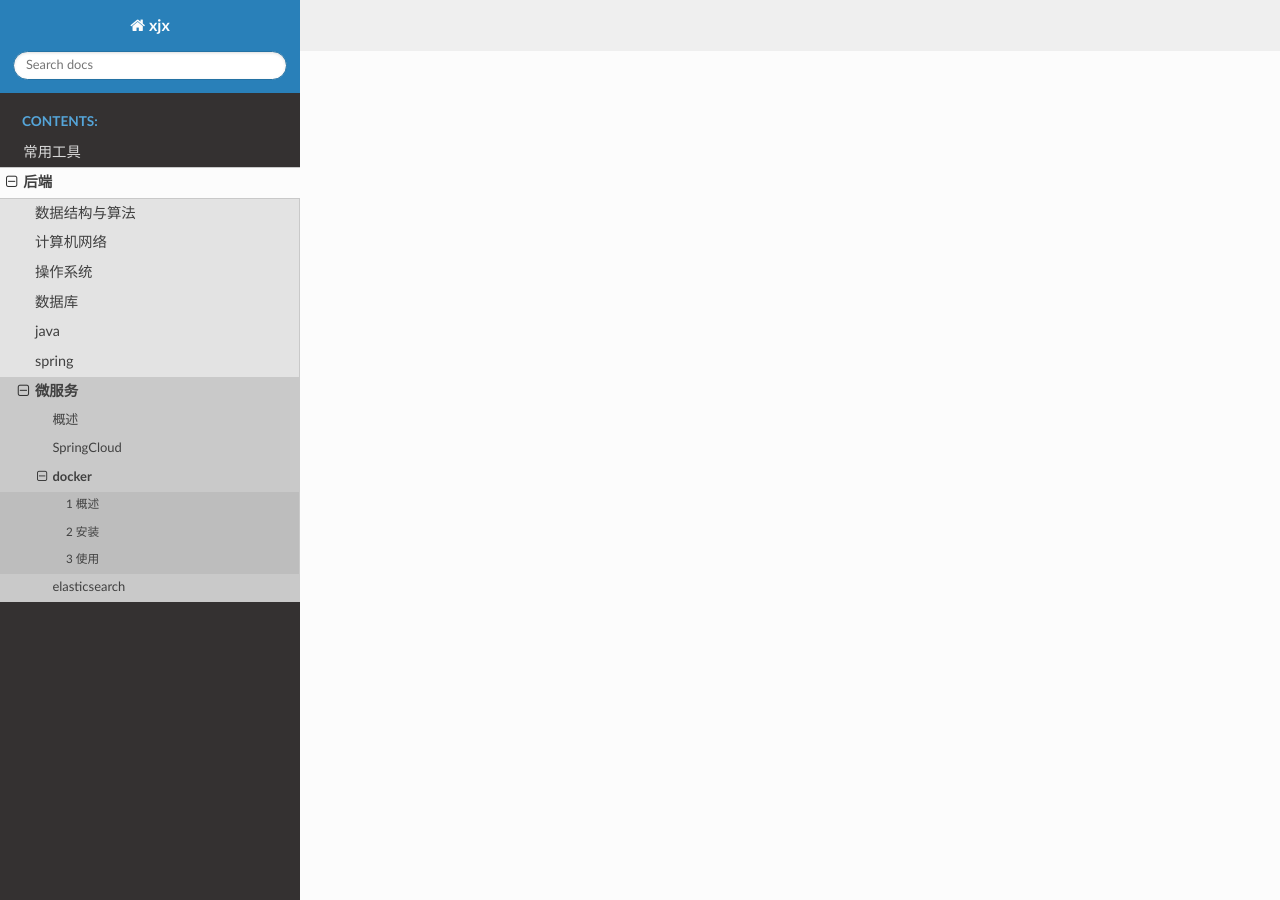
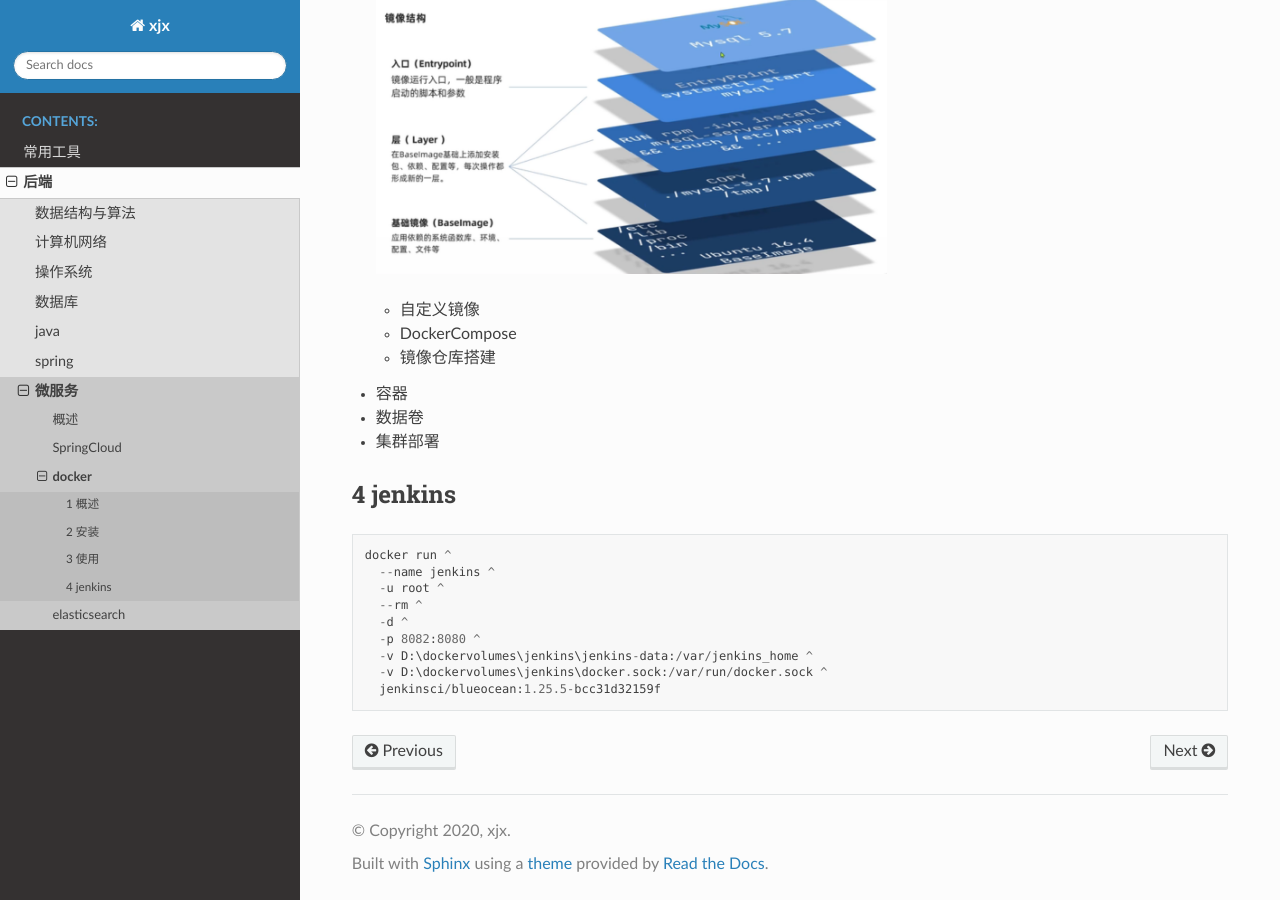
Before and after one commit to zzpandaman/wiki, a Sphinx documentation site: the page built from source/backend/microservice/docker.md, in a window 1280 px wide and 900 px high, scrolled down 849 px. Built offline with Sphinx 7.4.7 and the Read the Docs theme 2.0.0, drawn with Linux system fonts in a browser that asks for light colours; pages that are not in the unit, such as notebooks, are missing from menus.

Commit message:
microsercice

````diff
--- a/source/backend/microservice/docker.md
+++ b/source/backend/microservice/docker.md
@@ -12,10 +12,30 @@
 
 - 镜像
 	- 命令
+
+	<img src="../../_static/img/docker_img.png" width="60%" height="60%">
+
 	- 镜像结构
+
+	<img src="../../_static/img/docker_img1.png" width="60%" height="60%">
+
 	- 自定义镜像
 	- DockerCompose
 	- 镜像仓库搭建
 - 容器
 - 数据卷
 - 集群部署
+
+## 4 jenkins
+
+```
+docker run ^
+  --name jenkins ^
+  -u root ^
+  --rm ^
+  -d ^
+  -p 8082:8080 ^
+  -v D:\dockervolumes\jenkins\jenkins-data:/var/jenkins_home ^
+  -v D:\dockervolumes\jenkins\docker.sock:/var/run/docker.sock ^
+  jenkinsci/blueocean:1.25.5-bcc31d32159f
+```
````
Also changed, not shown: source/tools/git.md (+3 -2 lines), source/_static/img/background.png (added), source/backend/microservice/sentinel.md (added).
